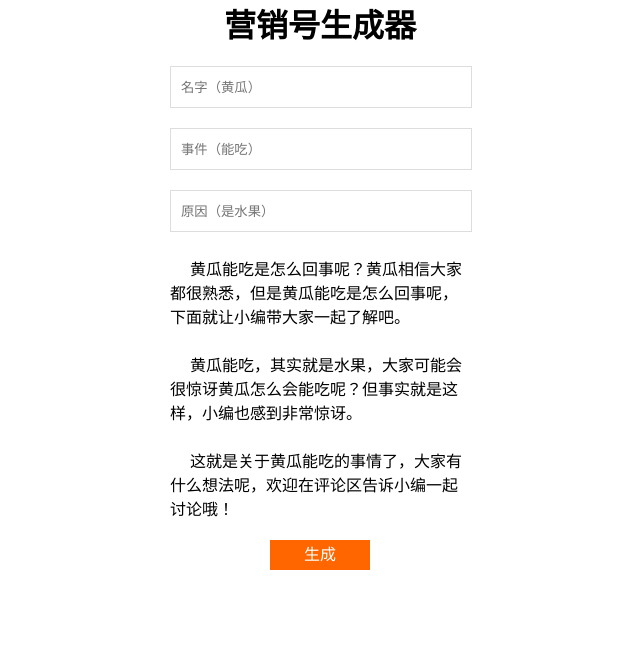
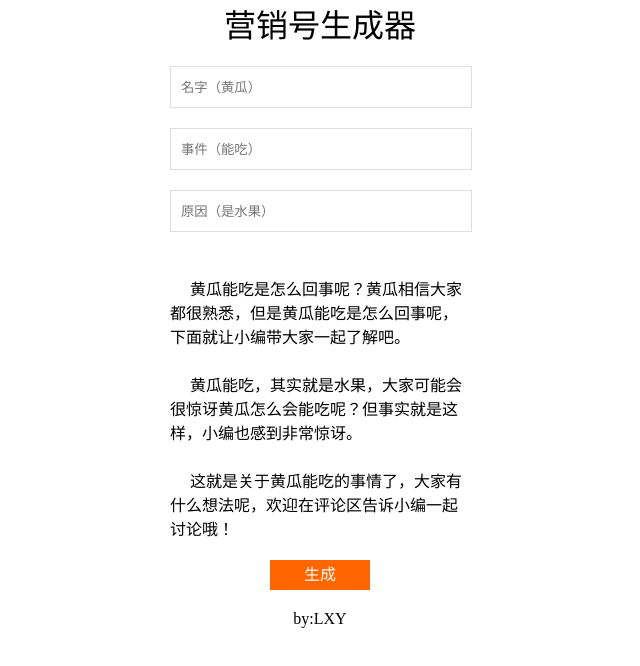
Before and after one commit to TATATATATAT/-, a plain HTML site: page index.html in a window 1280 px wide. Shown: the whole page, without its empty margins (320-960 px from the left). Drawn offline with nearby package versions, Linux system fonts and the light colour scheme.

Commit message:
Update index.html

```diff
--- a/index.html
+++ b/index.html
@@ -1,6 +1,6 @@
+<!-- author:luoxuyang -->
 <!DOCTYPE html>
 <html lang="en">
-
 <head>
     <meta charset="UTF-8">
     <meta name="viewport" content="width=device-width, initial-scale=1.0">
@@ -12,36 +12,51 @@
         padding: 0;
         margin: 0;
     }
-    .main{
+
+    .main {
         margin: auto;
         width: 300px;
     }
-    h1{
+
+    h1 {
         text-align: center;
+        font-weight: lighter;
 
     }
+
     #content {
         width: 300px;
         text-indent: 20px;
         margin-bottom: 20px;
     }
-    input{
+
+    input {
         width: 300px;
         height: 40px;
         border: 1px solid #ddd;
         margin-top: 20px;
         text-indent: 10px;
     }
-    #create{
+
+    #create {
         width: 100px;
         height: 30px;
         text-align: center;
         line-height: 30px;
-        margin:auto;
+        margin: auto;
         color: #fff;
         user-select: none;
         background-color: #f60;
         cursor: pointer;
+    }
+
+    #reason {
+        margin-bottom: 20px;
+    }
+    .copyright{
+        width: 100%;
+        text-align: center;
+        margin-top: 20px;
     }
 </style>
 
@@ -49,7 +64,7 @@
     <div class="main">
         <h1>营销号生成器</h1>
         <div><input type="text" id="name" placeholder="名字（黄瓜）"></div>
-    <div><input type="text" id="action" placeholder="事件（能吃）" ></div>
+        <div><input type="text" id="action" placeholder="事件（能吃）"></div>
         <div><input type="text" id="reason" placeholder="原因（是水果）"></div>
         <div id="content">
             <div> 黄瓜能吃是怎么回事呢？黄瓜相信大家都很熟悉，但是黄瓜能吃是怎么回事呢，下面就让小编带大家一起了解吧。</div>
@@ -58,6 +73,7 @@
         </div>
         <div id="create">生成</div>
     </div>
+    <div class="copyright">by:LXY</div>
 </body>
 <script>
 
@@ -66,7 +82,7 @@
         const name = $('#name').val();
         const action = $('#action').val();
         const reason = $('#reason').val();
-        if(!name||!action||!reason)return;
+        if (!name || !action || !reason) return;
         const str = `<div> ${name}${action}是怎么回事呢？${name}相信大家都很熟悉，但是${name}${action}是怎么回事呢，下面就让小编带大家一起了解吧。</div>
         　　<div>${name}${action}，其实就是${reason}，大家可能会很惊讶${name}怎么会${action}呢？但事实就是这样，小编也感到非常惊讶。</div>
         　　<div>这就是关于${name}${action}的事情了，大家有什么想法呢，欢迎在评论区告诉小编一起讨论哦！</div>`;
```
Lines whose indentation alone changed are shown as unchanged.
